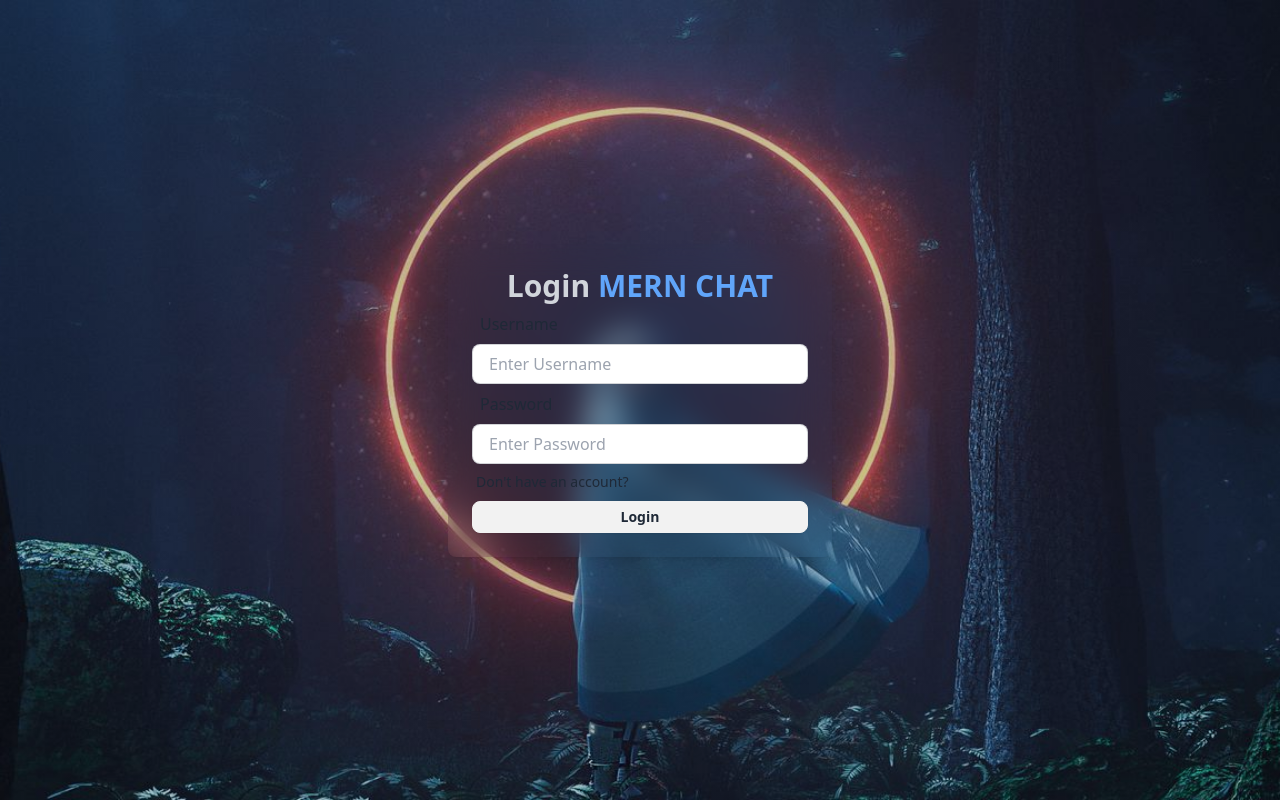
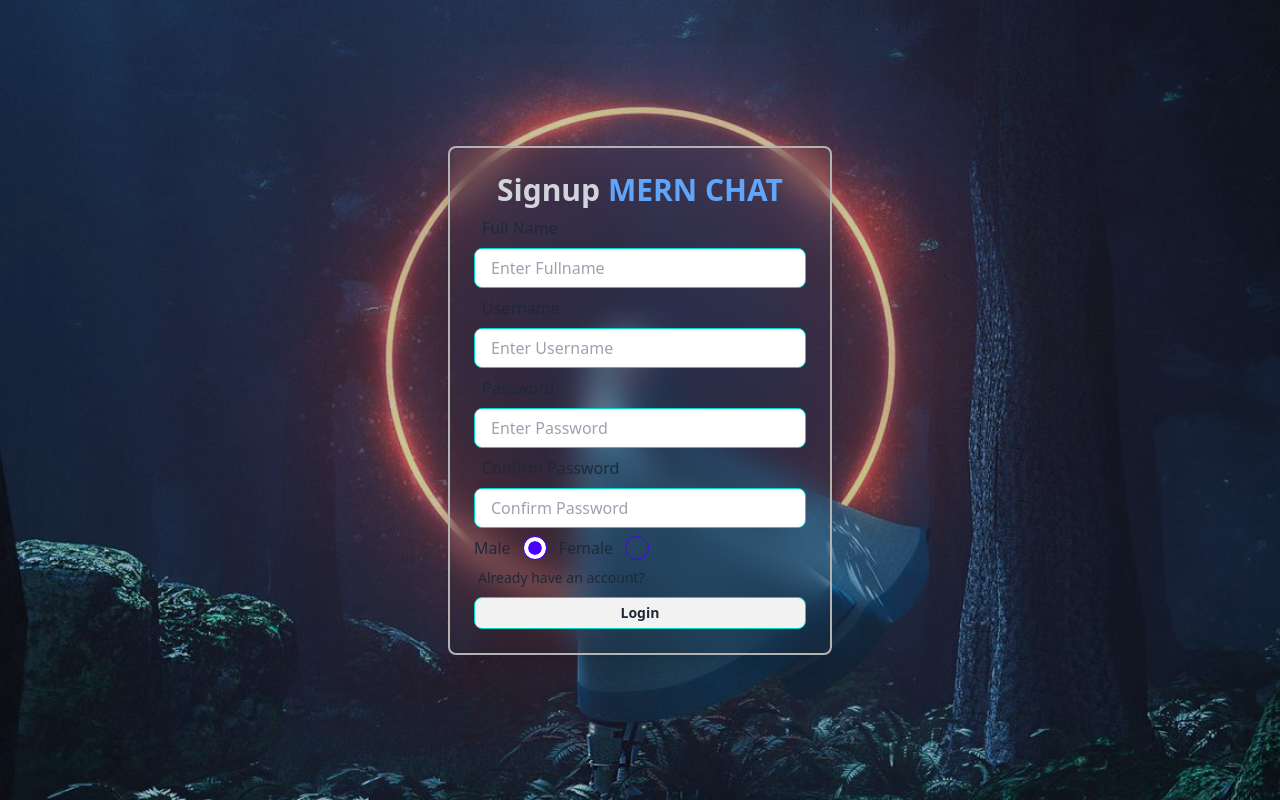
Before and after one commit to iftekharalammithu/Chat-App-Mern-Stack, a React (Vite) app: page / in a window 1280 px wide. Built offline with nearby package versions, Linux system fonts and the light colour scheme.

Commit message:
Signup update

```diff
--- a/src/App.jsx
+++ b/src/App.jsx
@@ -1,9 +1,10 @@
 import Login from "./Pages/Login";
+import Signup from "./Pages/Signup";
 
 function App() {
   return (
-    <div className="p-4  h-screen  justify-center items-center flex">
-      <Login></Login>
+    <div className="p-4 h-screen flex items-center justify-center">
+      <Signup></Signup>
     </div>
   );
 }
--- a/src/Pages/Login.jsx
+++ b/src/Pages/Login.jsx
@@ -16,7 +16,7 @@ const Login = () => {
             <input
               type="text"
               placeholder="Enter Username"
-              className="input input-bordered h-10  w-full"
+              className="input input-accent input-bordered h-10  w-full"
             />
           </div>
           <div>
@@ -26,7 +26,7 @@ const Login = () => {
             <input
               type="password"
               placeholder="Enter Password"
-              className="input input-bordered h-10  w-full"
+              className="input input-accent input-bordered h-10  w-full"
             />
           </div>
           <a
@@ -36,7 +36,9 @@ const Login = () => {
             Don't have an account?
           </a>
           <div>
-            <button className="btn btn-block btn-sm mt-2 ">Login</button>
+            <button className="btn input-accent btn-block btn-sm mt-2 ">
+              Login
+            </button>
           </div>
         </form>
       </div>
--- a/src/Pages/Signup.jsx
+++ b/src/Pages/Signup.jsx
@@ -1,7 +1,88 @@
 import React from "react";
 
 const Signup = () => {
-  return <div>Signup</div>;
+  return (
+    <div className=" flex flex-col  justify-center items-center min-w-96  mx-auto ">
+      <div className="w-full p-6 custom-border rounded-lg shadow-lg bg-gray-400 bg-clip-padding backdrop-filter backdrop-blur-lg bg-opacity-0">
+        <h1 className="text-3xl font-semibold text-center text-gray-300">
+          Signup <span className="text-blue-400">MERN CHAT</span>
+        </h1>
+        <form>
+          <div>
+            <label className="label p-2">
+              <span className="text-base label-text"> Full Name</span>
+            </label>
+            <input
+              type="text"
+              placeholder="Enter Fullname"
+              className="input input-accent input-bordered h-10  w-full"
+            />
+          </div>
+          <div>
+            <label className="label p-2">
+              <span className="text-base label-text"> Username</span>
+            </label>
+            <input
+              type="text"
+              placeholder="Enter Username"
+              className="input input-accent input-bordered h-10  w-full"
+            />
+          </div>
+          <div>
+            <label className="label p-2">
+              <span className="text-base label-text"> Password </span>
+            </label>
+            <input
+              type="password"
+              placeholder="Enter Password"
+              className="input input-accent input-bordered h-10  w-full"
+            />
+          </div>
+          <div>
+            <label className="label p-2">
+              <span className="text-base label-text">Confirm Password </span>
+            </label>
+            <input
+              type="password"
+              placeholder="Confirm Password"
+              className="input input-accent input-bordered h-10  w-full"
+            />
+          </div>
+          {/* here will be gender chackbox */}
+          <div className=" flex  mt-2 gap-3 ">
+            <div className="align-center justify-center flex gap-3">
+              <span className=" justify-center">Male</span>
+              <input
+                type="radio"
+                name="radio-2"
+                className="radio radio-primary"
+                defaultChecked
+              />
+            </div>
+            <div className="align-center justify-center flex gap-3">
+              <span>Female</span>
+              <input
+                type="radio"
+                name="radio-2"
+                className="radio radio-primary"
+              />
+            </div>
+          </div>
+          <a
+            href="#"
+            className="inline-block mt-2 ml-1 hover:underline hover:text-blue-400 text-sm"
+          >
+            Already have an account?
+          </a>
+          <div>
+            <button className="btn input-accent btn-block btn-sm mt-2 ">
+              Login
+            </button>
+          </div>
+        </form>
+      </div>
+    </div>
+  );
 };
 
 export default Signup;
--- a/src/index.css
+++ b/src/index.css
@@ -11,3 +11,6 @@ body {
   background-size: cover;
   background-position: center;
 }
+.custom-border {
+  @apply border-2 border-white-400;
+}
--- a/tailwind.config.js
+++ b/tailwind.config.js
@@ -8,6 +8,12 @@ export default {
       colors: {
         customGreen: "#6cf542", // Add your custom color here
       },
+      borderWidth: {
+        2: "2px",
+      },
+      borderColor: {
+        "white-400": "#b3b3b3", // Adjust this to your desired color
+      },
     },
   },
   plugins: [daisyui],
```
Also changed, not shown: src/assets/bg.png (deleted).
